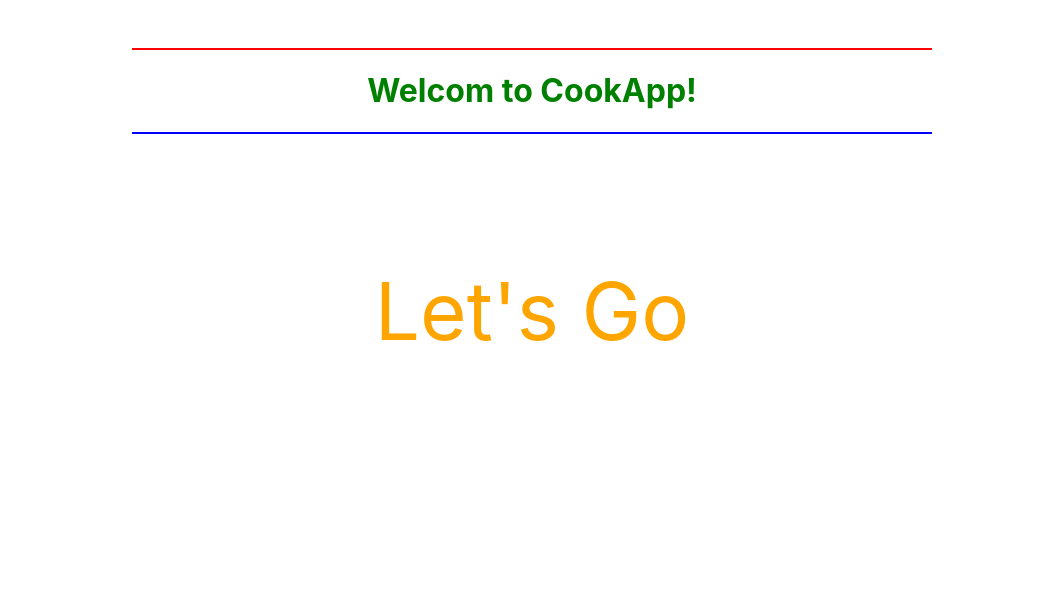
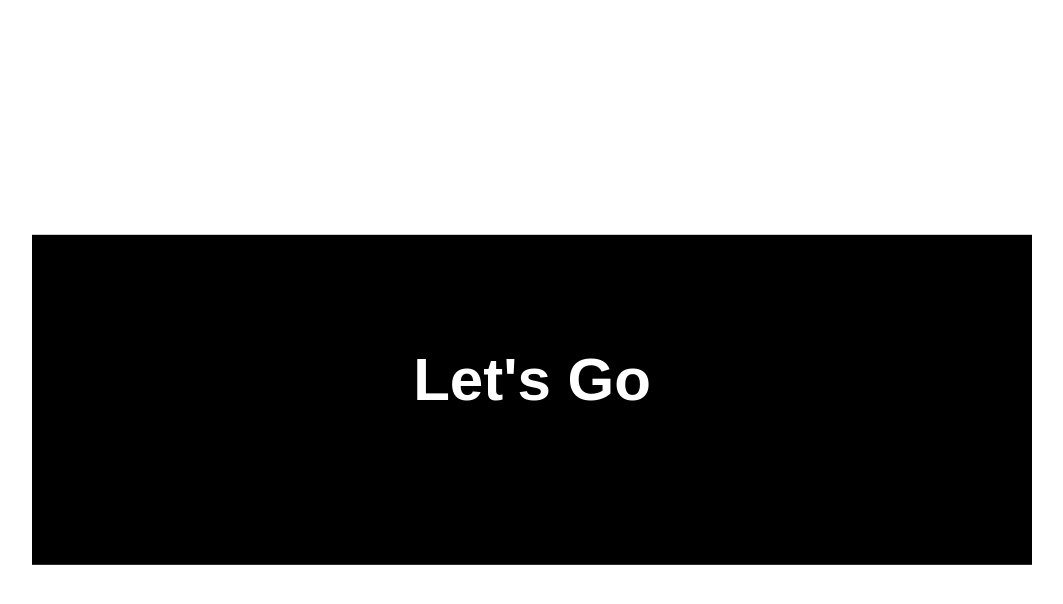
Before and after one commit to NK-shinonomesora/CookAppWithNext, a Next.js app in the folder cook-app/: page / in a window 1280 px wide. Shown: the top 604 px of the page, without its empty margins (108-1171 px from the left). Built offline with nearby package versions, Linux system fonts and the light colour scheme.

Commit message:
Animation at first access
Display animation at first access and move to Home Page.

```diff
--- a/cook-app/pages/index.tsx
+++ b/cook-app/pages/index.tsx
@@ -1,13 +1,35 @@
 import type { NextPage } from 'next'
+import { useEffect, useRef } from 'react'
+import { useRouter } from 'next/router'
 import styles from '../styles/index.module.css'
 
 const Home: NextPage = () => {
+  const firsttextRef = useRef<HTMLHeadingElement | null>(null)
+  const secondtextRef = useRef<HTMLHeadingElement | null>(null)
+  const router = useRouter()
+
+  useEffect(() => {
+    firsttextRef.current?.addEventListener('animationend',() => {
+      if(firsttextRef.current && secondtextRef.current) {
+        firsttextRef.current.style.display = "none"
+        secondtextRef.current.style.display = "block"
+      }
+    })
+    secondtextRef.current?.addEventListener('animationend', () => {
+      setTimeout(() => {
+        router.push("./homepage")
+      }, 1000)
+    })
+  }, [])
+
   return (
     <>
-    <div className={styles.updiv}></div>
-    <h1 className={styles.h1text}>Welcom to CookApp!</h1>
-    <div className={styles.downdiv}></div>
-    <p className={styles.ptext}>Let's Go</p>
+    <div className={styles.wrap}>
+      <div className={styles.updiv}>
+        <h1 className={styles.firsttext} ref={firsttextRef}>Welcom to CookApp!</h1>
+        <h1 className={styles.secondtext} ref={secondtextRef}>Let's Go</h1>
+      </div>
+    </div>
     </>
   )
 }
--- a/cook-app/styles/index.module.css
+++ b/cook-app/styles/index.module.css
@@ -1,7 +1,78 @@
-.h1text {
-  color: green;
+.wrap {
+  display: flex;
+  justify-content: center;
+  align-items: center;
+}
+
+.updiv {
+  background-color: black;
+  position: absolute;
+  top: 50%;
+  left: 50%;
+  transform: translateY(-50%) translateX(-50%);
+}
+
+.firsttext {
+  height: 250px;
+  width: 1000px;
+  padding-top: 70px;
+  color: white;
   text-align: center;
-  animation-name: h1text;
+  font-family: 'Noto Sans JP', sans-serif;
+  font-size: 60px;
+  animation-name: firsttext;
+  animation-iteration-count: 1;
+  animation-duration: 4s;
+  animation-direction: alternate;
+  animation-delay: 1s;
+  animation-timing-function: ease;
+  animation-fill-mode: both;
+}
+
+@keyframes firsttext {
+  0% {
+    transform: scale(0);
+  }
+  50% {
+    transform: scale(1);
+  }
+  100% {
+    transform: translateX(1000px);
+  }
+}
+
+.secondtext {
+  display: none;
+  height: 250px;
+  width: 1000px;
+  padding-top: 70px;
+  color: white;
+  text-align: center;
+  font-family: 'Noto Sans JP', sans-serif;
+  font-size: 60px;
+  animation-name: secondtext;
+  animation-iteration-count: 1;
+  animation-duration: 1.5s;
+  animation-direction: alternate;
+  animation-delay: 0s;
+  animation-timing-function: ease;
+  animation-fill-mode: both;
+}
+
+@keyframes secondtext {
+  0% {
+    transform: translateX(-1000px);
+  }
+  100% {
+    transform: translateX(center);
+  }
+}
+
+.blackframe {
+  height: 500px;
+  width: 800px;
+  background-color: darkcyan;
+  animation-name: blackframe;
   animation-iteration-count: 1;
   animation-duration: 1.5s;
   animation-direction: alternate;
@@ -9,54 +80,11 @@
   animation-timing-function: ease;
 }
 
-@keyframes h1text {
+@keyframes blackframe {
   0% {
-    transform: scale(0);
-  }
-  100% {
-    transform: scale(1);
-  }
-}
-
-.updiv {
-  height: 50px;
-  width: 800px;
-  margin: 0 auto;
-  border-bottom: solid 2px red;
-  animation-name: updiv;
-  animation-iteration-count: 1;
-  animation-duration: 1.5s;
-  animation-direction: alternate;
-  animation-delay: 0s;
-  animation-timing-function: ease;
-}
-
-@keyframes updiv {
-  0% {
-    transform: translateX(-1000px);
+    transform: translateX(0);
   } 100% {
-    transform: translateX(center);
-  }
-}
-
-.downdiv {
-  height: 50px;
-  width: 800px;
-  margin: 0 auto;
-  border-top: solid 2px blue;
-  animation-name: downdiv;
-  animation-iteration-count: 1;
-  animation-duration: 1.5s;
-  animation-direction: alternate;
-  animation-delay: 0s;
-  animation-timing-function: ease;
-}
-
-@keyframes downdiv {
-  0% {
-    transform: translateX(1000px);
-  } 100% {
-    transform: translateX(center);
+    transform: translateX(0);
   }
 }
 
```
Also changed, not shown: cook-app/pages/homepage.tsx (added, +9 -0 lines).
